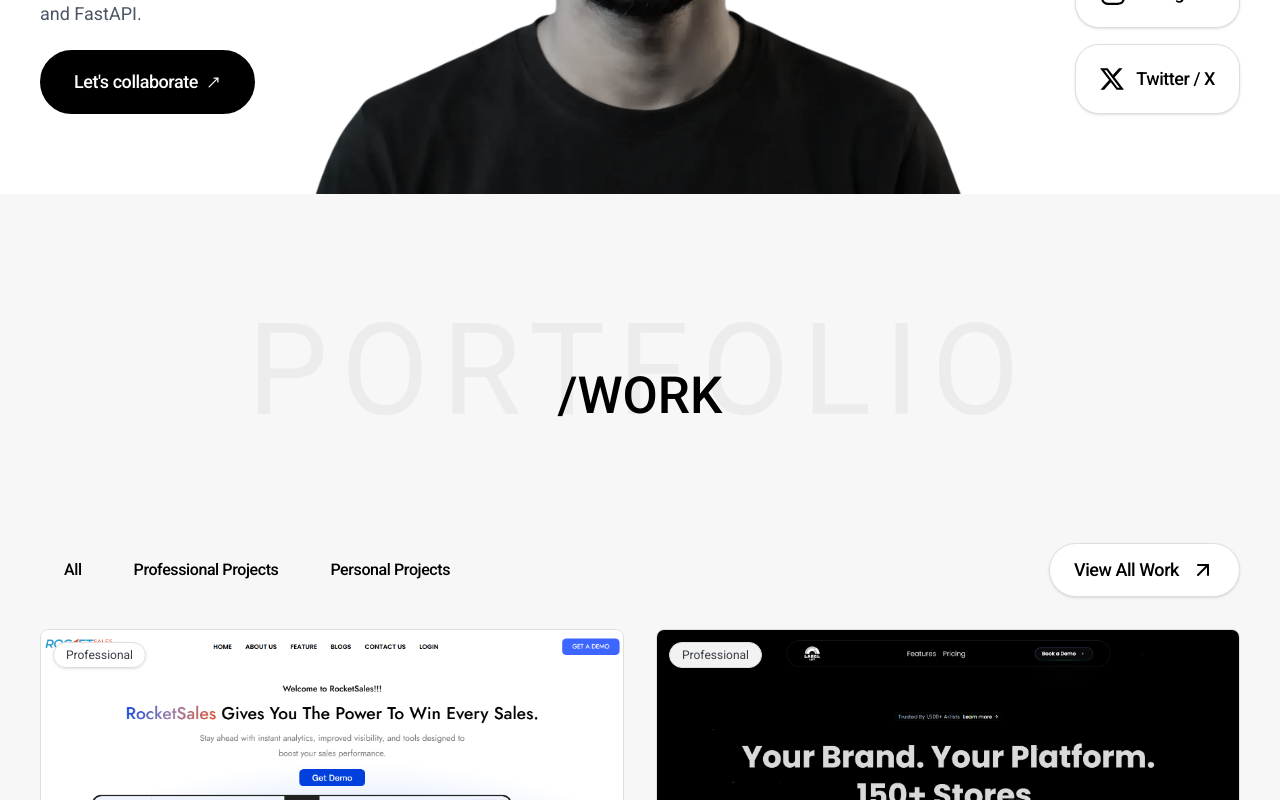
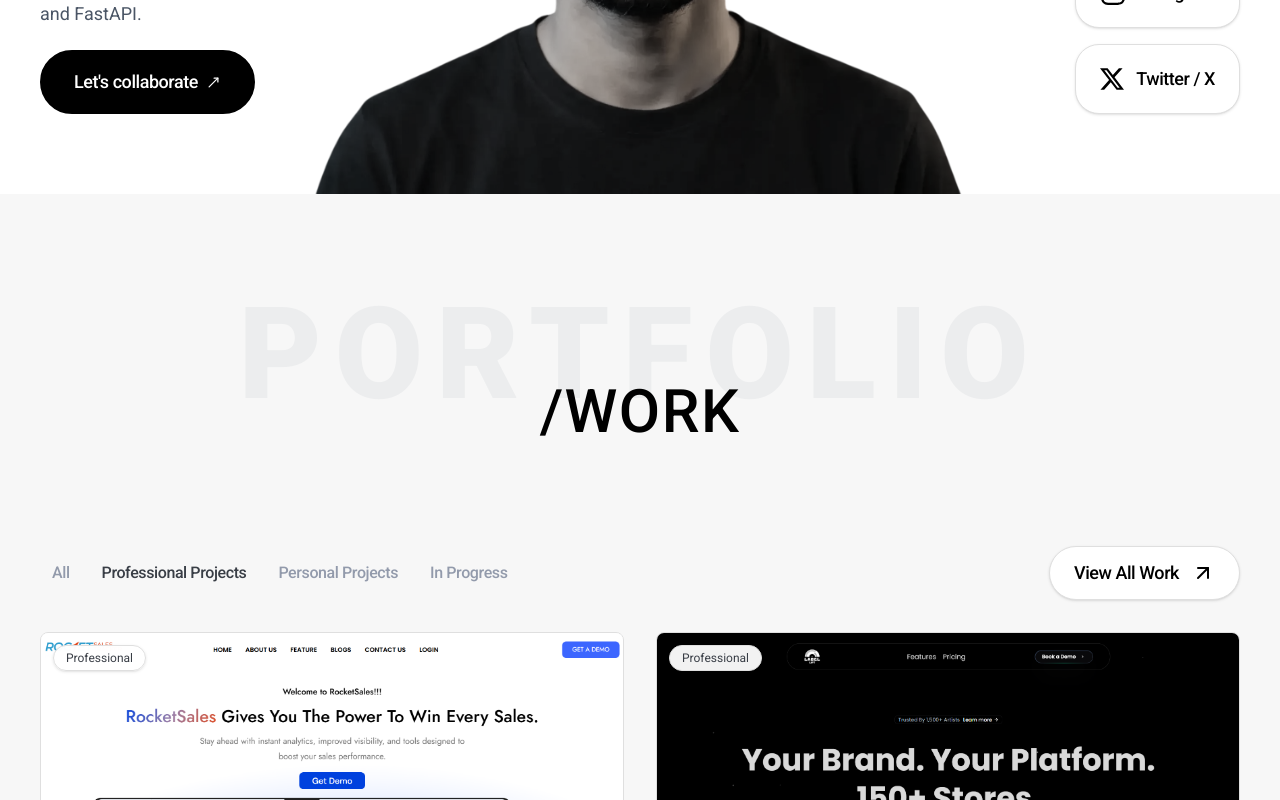
Before and after one commit to abhaytiwariii/my-portfolio, a Next.js app: page / in a window 1280 px wide. Shown: the part 622-1422 px from the top of the page. Built offline with nearby package versions, Linux system fonts and the light colour scheme.

Commit message:
feat: update Experience component layout and enhance Work component with improved filtering and styling

```diff
--- a/components/Experience.tsx
+++ b/components/Experience.tsx
@@ -1,3 +1,3 @@
 export default function Experience() {
-  return <div id="experience" className="w-screen h-screen bg-green-600">Experience</div>;
+  return <div id="experience" className="w-full h-screen bg-green-600">Experience</div>;
 }
--- a/components/Work.tsx
+++ b/components/Work.tsx
@@ -10,70 +10,121 @@ import { useState } from "react";
 export default function Work() {
   const [filter, setFilter] = useState<Project["type"] | "all">("Professional");
 
-  const filterProjectsByType = (type: Project["type"] | "all") => {
-    const filteredProjects =
-      type === "all"
-        ? projects
-        : projects.filter((project) => project.type === type);
-
-    return filteredProjects;
-  };
+  const filteredProjects =
+    filter === "all"
+      ? projects
+      : projects.filter((project) => project.type === filter);
 
   return (
     <section
       id="work"
-      className="flex w-full justify-center items-center overflow-hidden bg-background pt-10 pb-10 md:pt-20 md:pb-20"
+      className="w-full overflow-hidden bg-background py-16 md:py-24"
     >
-      <div className="mx-auto max-w-7xl px-6 md:px-8 lg:px-10 flex flex-col justify-center items-center">
-        <div className="flex justify-center items-center flex-col relative">
-          <div className="opacity-5 tracking-widest uppercase text-[10vw]">
-            Portfolio
-          </div>
-          <h2 className="relative -top-27 text-[4vw] text-black font-medium">
+      <div className="mx-auto w-full max-w-7xl px-6 md:px-8 lg:px-10">
+        {/* Heading */}
+        <div className="relative h-32 md:h-40 lg:h-48 mb-10 md:mb-16 ">
+          <span className="absolute inset-0 flex items-start justify-center text-5xl sm:text-7xl md:text-8xl lg:text-9xl font-extrabold text-dusty/10 tracking-widest select-none">
+            PORTFOLIO
+          </span>
+
+          <h2 className="absolute bottom-10 left-0 right-0 z-10 text-center text-4xl font-medium tracking-wide md:text-5xl lg:text-6xl text-black">
             /WORK
           </h2>
         </div>
-        <div className="flex justify-center flex-col">
-          <div className="flex justify-between items-center">
-            <div className="flex gap-1 justify-between items-center">
+
+        {/* Filters */}
+        <div className="w-full">
+          <div className="flex flex-col gap-4 md:flex-row md:items-center md:justify-between">
+            <div className="flex md:hidden flex-wrap items-center gap-2">
               <Button
-                variant="ghost"
-                className="text-black"
+                variant={filter === "all" ? "outline" : "ghost"}
                 onClick={() => setFilter("all")}
+                className="px-3! py-1! min-h-10 rounded-full! w-auto!"
               >
                 All
               </Button>
 
               <Button
-                variant="ghost"
-                className="text-black"
+                variant={filter === "Professional" ? "outline" : "ghost"}
                 onClick={() => setFilter("Professional")}
+                className="px-3! py-1! min-h-10 rounded-full! w-auto!"
               >
                 Professional Projects
               </Button>
+
               <Button
-                variant="ghost"
-                className="text-black"
+                variant={filter === "Personal" ? "outline" : "ghost"}
                 onClick={() => setFilter("Personal")}
+                className="px-3! py-1! min-h-10 rounded-full! w-auto!"
               >
                 Personal Projects
               </Button>
+
+              <Button
+                variant={filter === "In Progress" ? "outline" : "ghost"}
+                onClick={() => setFilter("In Progress")}
+                className="px-3! py-1! min-h-10 rounded-full! w-auto!"
+              >
+                In Progress
+              </Button>
             </div>
+
+            <div className="hidden md:flex flex-wrap items-center gap-2">
+              <Button
+                variant={filter === "all" ? "default" : "ghost"}
+                onClick={() => setFilter("all")}
+                className="relative group transform transition-all duration-300 hover:scale-105"
+              >
+                All
+                <span className="absolute left-0 -bottom-1 h-px w-0 bg-current transition-all duration-300 ease-out group-hover:w-full" />
+              </Button>
+
+              <Button
+                variant={filter === "Professional" ? "default" : "ghost"}
+                onClick={() => setFilter("Professional")}
+                className="relative group transform transition-all duration-300 hover:scale-105"
+              >
+                Professional Projects
+                <span className="absolute left-0 -bottom-1 h-px w-0 bg-current transition-all duration-300 ease-out group-hover:w-full" />
+              </Button>
+
+              <Button
+                variant={filter === "Personal" ? "default" : "ghost"}
+                onClick={() => setFilter("Personal")}
+                className="relative group transform transition-all duration-300 hover:scale-105"
+              >
+                Personal Projects
+                <span className="absolute left-0 -bottom-1 h-px w-0 bg-current transition-all duration-300 ease-out group-hover:w-full" />
+              </Button>
+
+              <Button
+                variant={filter === "In Progress" ? "default" : "ghost"}
+                onClick={() => setFilter("In Progress")}
+                className="relative group transform transition-all duration-300 hover:scale-105"
+              >
+                In Progress
+                <span className="absolute left-0 -bottom-1 h-px w-0 bg-current transition-all duration-300 ease-out group-hover:w-full" />
+              </Button>
+            </div>
+
             <Link
               href="https://github.com/abhaytiwariii"
               target="_blank"
               rel="noopener noreferrer"
+              className="hidden md:inline-flex "
             >
               <Button
                 variant="outline"
                 className="text-black px-6! py-3! rounded-full!"
               >
-                View All Work <ArrowUpRight rotate={90} />
+                View All Work <ArrowUpRight />
               </Button>
             </Link>
           </div>
-          <div className="mt-8 flex w-full justify-between gap-4">
-            <ProjectList projects={filterProjectsByType(filter)} />
+
+          {/* Projects */}
+          <div className="mt-8">
+            <ProjectList projects={filteredProjects} />
           </div>
         </div>
       </div>
--- a/components/ui/Button.tsx
+++ b/components/ui/Button.tsx
@@ -3,7 +3,7 @@ import Link from "next/link";
 import { cn } from "../lib/utils";
 
 interface BaseProps {
-  variant?: "filled" | "outline" | "ghost";
+  variant?: "default" | "filled" | "outline" | "ghost";
   children: React.ReactNode;
 }
 
@@ -26,12 +26,14 @@ export default function Button(props: ButtonProps) {
 
   // 2. Tokenize design choices safely based on your configured global theme values
   const variants = {
+    default:
+      "text-sm md:text-base px-1 xs:px-2 sm:px-3",
     filled:
       "bg-black text-white border border-gray-300 md:border-2 md:border-black hover:bg-white hover:text-black hover:border-border box-border rounded-2xl md:rounded-full w-full md:w-fit shadow-sm md:shadow-none gap-2 px-6 py-4 md:px-4 md:py-2.5 lg:px-8 lg:py-4 text-base md:text-xs lg:text-sm xl:text-lg",
     outline:
       "bg-white text-black border border-border hover:border-black/20 rounded-2xl md:rounded-3xl flex flex-col md:flex-row gap-2 md:gap-3 min-h-22.5 md:min-h-0 shadow-sm px-2 py-4 md:px-4 md:py-3 lg:px-6 lg:py-5 text-xs md:text-sm lg:text-lg w-full md:w-auto",
     ghost:
-      "bg-transparent text-secondary hover:text-black rounded-full px-6 py-3 text-sm lg:text-base gap-2",
+      "bg-transparent text-secondary hover:text-black px-1 xs:px-2 sm:px-3 text-sm lg:text-base gap-2",
   };
 
   const { variant = "filled", className = "", children } = props;
```
